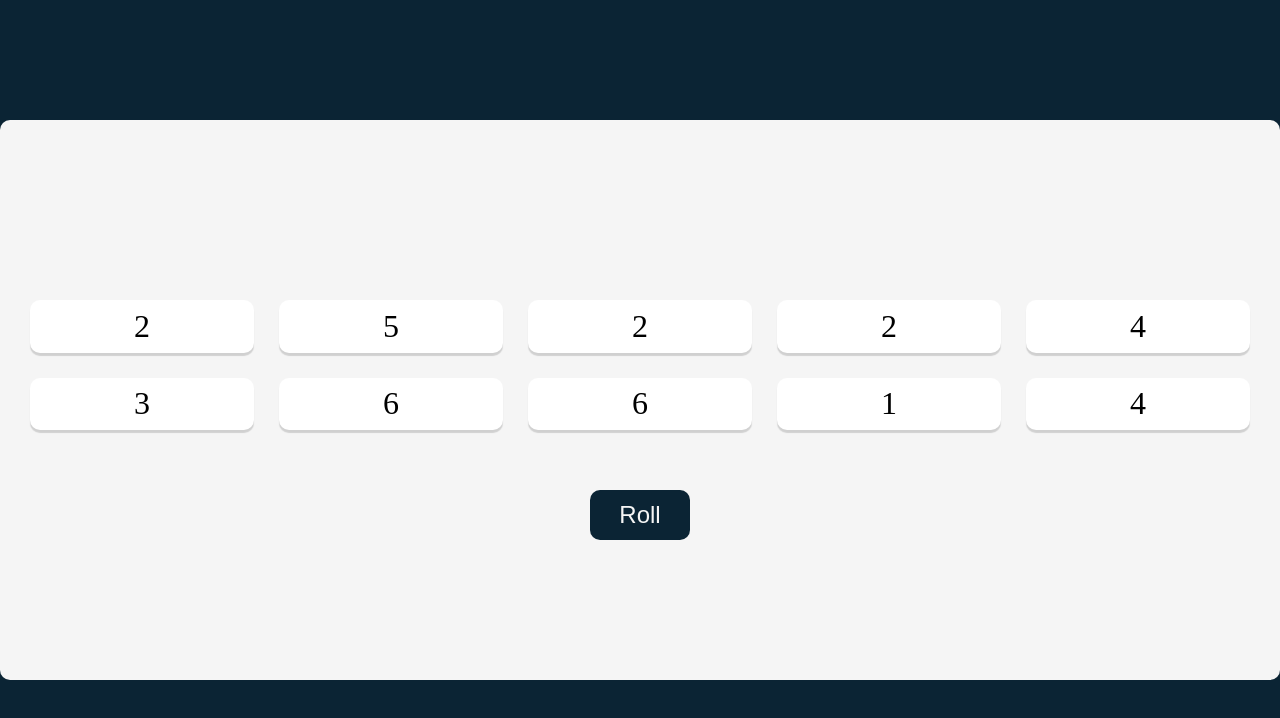
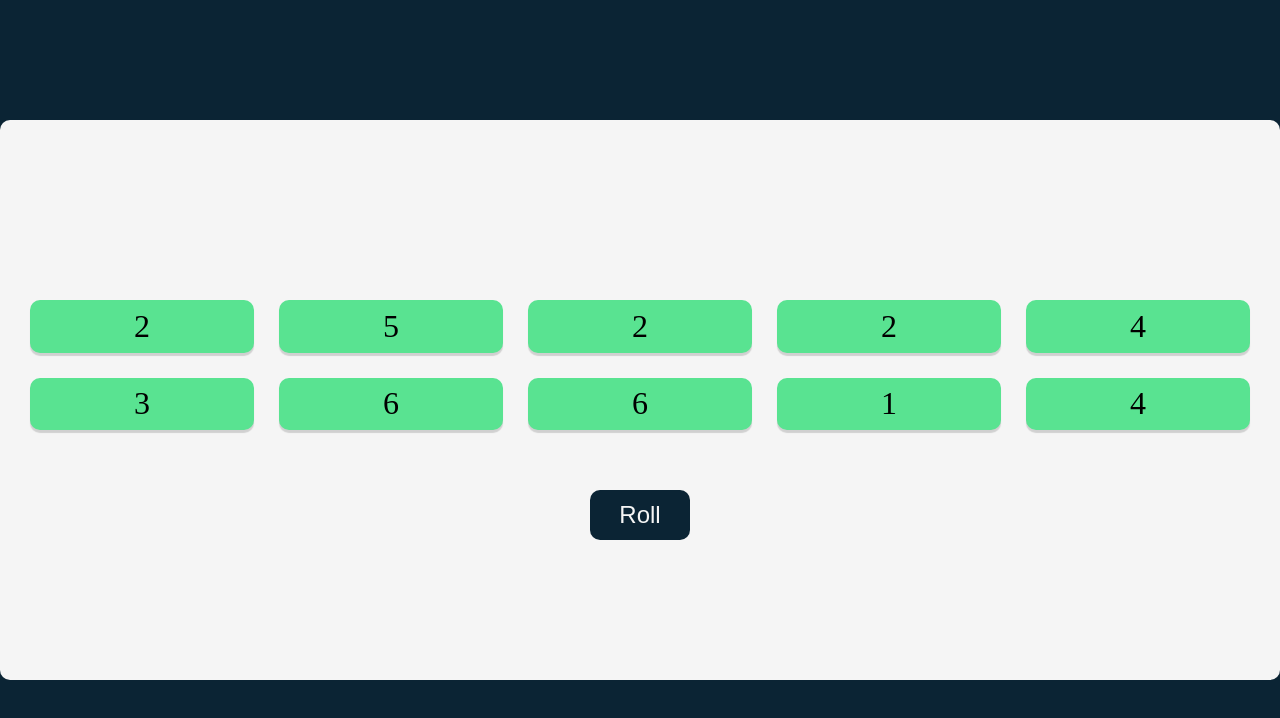
Before and after one commit to lucagi89/React-Game-Tenzies, a React (Vite) app: page / in a window 1280 px wide. Shown: the top 718 px of the page. Built offline with nearby package versions, Linux system fonts and the light colour scheme.

Commit message:
change color of the dice if they are held

```diff
--- a/src/App.jsx
+++ b/src/App.jsx
@@ -7,15 +7,16 @@ function App() {
   const allNewDice = () => {
     const dice = []
     for (let i = 0; i < 10; i++) {
-      dice.push(Math.floor(Math.random() * 6) + 1)
+      const num = Math.floor(Math.random() * 6) + 1
+      dice.push({ value: num, isHeld: true })
     }
     return dice
   }
 
 
   const [dice, setDice] = useState(allNewDice())
-  const diceComponents = dice.map((value, index) => (
-    <Die key={index} value={value} />
+  const diceComponents = dice.map((die, index) => (
+    <Die key={index} value={die.value} isHeld={die.isHeld}/>
   ))
 
   return (
--- a/src/components/Die.css
+++ b/src/components/Die.css
@@ -1,5 +1,4 @@
 .die{
-  background-color: #FFFFFF;
   width: 100%;
   height: 100%;
   display: flex;
--- a/src/components/Die.jsx
+++ b/src/components/Die.jsx
@@ -4,15 +4,20 @@ import './Die.css'
 
 function Die(props) {
   // const [value, setValue] = useState(1)
+
+  const styles = {
+    backgroundColor: props.isHeld ? "#59E391" : "#FFFFFF"
+  }
   return (
-    <div className="die">
+    <div className= "die" style={styles}>
       {props.value}
     </div>
   )
 }
 
 Die.propTypes = {
-  value: PropTypes.number.isRequired
+  value: PropTypes.number.isRequired,
+  isHeld: PropTypes.bool.isRequired
 }
 
 export default Die
```
